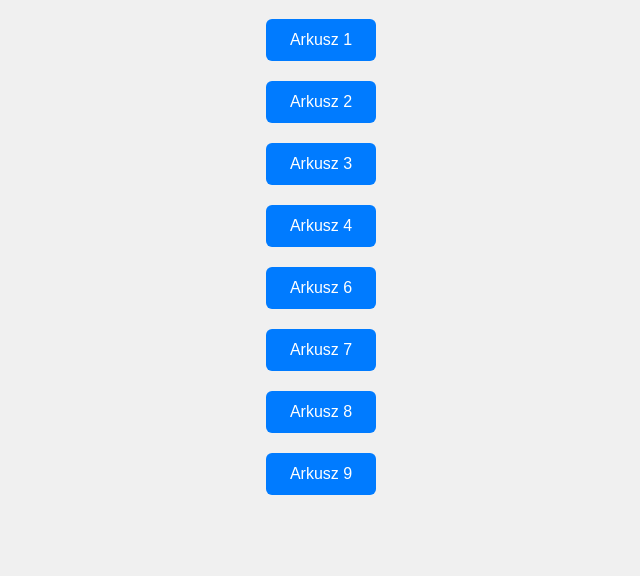
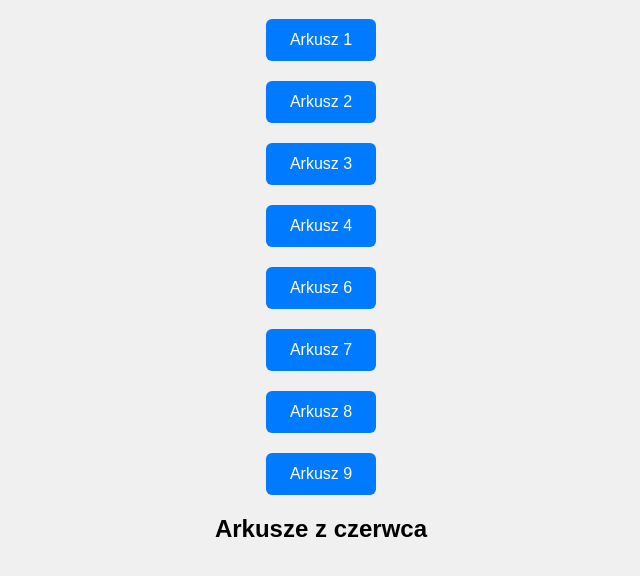
Before and after one commit to ArseniChyzheuski/Formularze-z-arkusz-w, a plain HTML site: page index.html in a window 1280 px wide. Shown: the part 116-692 px from the top of the page, without its empty margins (319-959 px from the left). Drawn offline with Linux system fonts and the light colour scheme.

Commit message:
index.html

```diff
--- a/index.html
+++ b/index.html
@@ -40,5 +40,7 @@
     <p><a href="arkusz7.html">Arkusz 7</a></p>
     <p><a href="arkusz8.html">Arkusz 8</a></p>
     <p><a href="arkusz9.html">Arkusz 9</a></p>
+    <h2>Arkusze z czerwca</h2>
 </body>
+
 </html>
```
